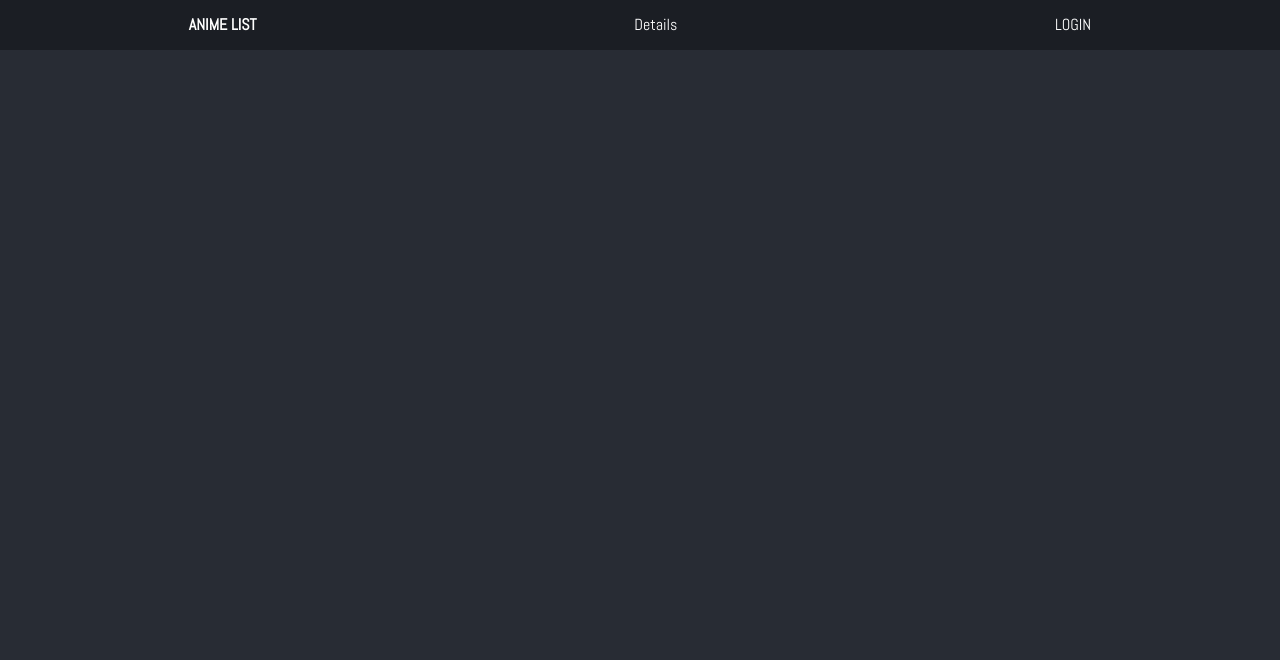
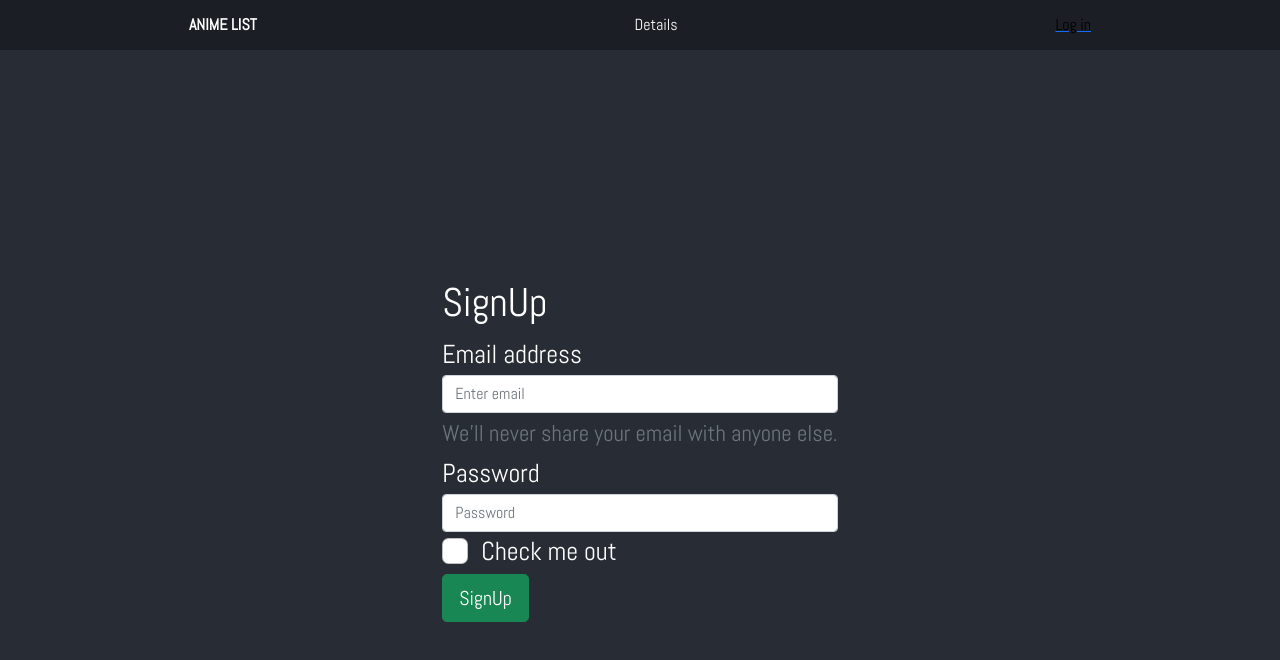
Before and after one commit to KhaledAlhamad/Project2, a React (Create React App) app in the folder frontend/: page /signup in a window 1280 px wide. Shown: the top 660 px of the page. Built offline with nearby package versions, Linux system fonts and the light colour scheme; no server answers.

Commit message:
updated Login component, added Signup component

```diff
--- a/frontend/src/App.js
+++ b/frontend/src/App.js
@@ -8,9 +8,16 @@ import Navbar from './components/Navbar';
 import Details from './components/Details';
 import Login from './components/Login';
 import Sidebar from './components/Sidebar';
+import "../node_modules/bootstrap/dist/css/bootstrap.min.css";
+import { LogContext } from "./components/LogContext";
+import Signup from './components/Signup';
+
+
 function App() {
   const [animes, setAnimes] = useState([])
   const [anime, setAnime] = useState([])
+  //ADDED K
+  const [logged, setLogged] = useState(false);
 
   useEffect(() => {
     axios.get('https://api.jikan.moe/v3/top/anime/1/airing').then((res) =>{
@@ -42,6 +49,8 @@ function App() {
 
   // const top = anime.slice(1, 6);
   return (
+    <LogContext.Provider value={{ logged, setLogged }}>
+
     <Router>
       <div className="App">
       <Navbar />
@@ -59,9 +68,13 @@ function App() {
         <Route path="/Login">
           <Login />
         </Route>
+        <Route path="/signup">
+          <Signup />
+        </Route>
         </header>
       </div>
     </Router>
+    </ LogContext.Provider>
   );
 }
 
--- /dev/null
+++ b/frontend/src/components/LogContext.js
@@ -0,0 +1,6 @@
+import { createContext } from "react";
+
+export const LogContext = createContext({
+  logged: false,
+  setLogged: () => {},
+});
--- a/frontend/src/components/Login.js
+++ b/frontend/src/components/Login.js
@@ -1,12 +1,17 @@
 // import React, { useState } from "react";
 // import { useDispatch, useSelector } from "react-redux";
-// import { Link } from "react-router-dom";
+import { Link } from "react-router-dom";
 // import Form from "react-bootstrap/Form";
 // import Form from "react-bootstrap/Form";
 // import Button from "react-bootstrap/Button";
 import axios from 'axios'
+import { LogContext } from './LogContext';
+import { useContext } from 'react';
 
 function Login() {
+  //ADDED K
+  const log = useContext(LogContext);
+
   // const [userName, setUserName] = useState("");
   // const [password, setPassword] = useState("");
   // const [email, setEmail] = useState("");
@@ -20,21 +25,27 @@ function Login() {
   //   event.preventDefault();
   // }
 
-  const addUser = (e) => {
+
+
+  const logUser = (e) => {
     e.preventDefault();
-    // console.log(e.target.form[0]);
+    //ADDED
+    // log.setLogged(true);
+    // console.log(e.target.form[0].value);
 
     axios
-      .post("http://localhost:8080/user/signup", {
+      .post("http://localhost:8080/user/login", {
         email: e.target.form[0].value,
         password: e.target.form[1].value,
       })
       .then((res) => {
+        const status = res.data == 'Success' ? log.setLogged(true) : log.setLogged(false);
         console.log(res.data);
-        // setBlog(res.data);
-        // setPost(res.data);
+
       });
   };
+
+
 
 
   return (
@@ -73,7 +84,8 @@ function Login() {
         </Button>
       </Form>
       <button onClick={()=>setType(type=='log_in'?'sign_up':'log_in')}>{type=='log_in'?'Or Create a new account':'Already have account? log in'}</button> */}
-      <form>
+
+      {/* <form>
         <div class="form-group">
           <label for="exampleInputEmail1">Email address</label>
           <input
@@ -101,13 +113,95 @@ function Login() {
           <label class="form-check-label" for="exampleCheck1">
             Check me out
           </label>
+        </div> */}
+
+
+
+        {/* ADDED K */}
+        {log.logged ? (
+
+        <h1>You are logged</h1>
+
+      )
+      : (
+        <form>
+        <div class="form-group">
+          <h1>Login</h1>
+          <label for="exampleInputEmail1">Email address</label>
+          <input
+            type="email"
+            class="form-control"
+            id="exampleInputEmail1"
+            aria-describedby="emailHelp"
+            placeholder="Enter email"
+          />
+          <small id="emailHelp" class="form-text text-muted">
+            We'll never share your email with anyone else.
+          </small>
         </div>
-        <button type="submit" class="btn btn-primary" onClick={(e) => {
+        <div class="form-group">
+          <label for="exampleInputPassword1">Password</label>
+          <input
+            type="password"
+            class="form-control"
+            id="exampleInputPassword1"
+            placeholder="Password"
+          />
+        </div>
+        <div class="form-check">
+          {/* <input type="checkbox" class="form-check-input" id="exampleCheck1" />
+          <label class="form-check-label" for="exampleCheck1">
+            Check me out
+          </label> */}
+          <Link
+            style={{ color: "white" }}
+            to="/signup"
+            style={{ textDecoration: "none", color: "white" }}
+          >
+            {" "}
+            Doesn't have account? SignUp
+          </Link>
+        </div>
+        <button
+          type="submit"
+          class="btn btn-success btn-lg"
+          onClick={(e) => {
+            logUser(e);
+          }}>Login</button>
+        </form>
+      )}
+
+        {/* {log.logged ? (
+        "User Logged in"
+      ) : (
+        <button
+          type="submit"
+          class="btn btn-success btn-lg"
+          onClick={(e) => {
+            addUser(e);
+          }}
+          onClick={() => {
+            log.setLogged(true);
+          }}
+        >Login
+          <Link
+            style={{ color: "white" }}
+            to="./home"
+            style={{ textDecoration: "none", color: "white" }}
+          >
+            {" "}
+            Login
+          </Link>
+        </button>
+      )} */}
+ {/* ADDED K END*/}
+
+        {/* <button type="submit" class="btn btn-primary" onClick={(e) => {
               addUser(e);
             }}>
           Submit
         </button>
-      </form>
+      </form> */}
     </div>
   );
 }
--- a/frontend/src/components/Navbar.js
+++ b/frontend/src/components/Navbar.js
@@ -2,9 +2,11 @@ import * as ReactBootStrap from "react-bootstrap";
 import React, { useState } from "react";
 // import { useDispatch, useSelector } from "react-redux";
 import { BrowserRouter as Router, Route, Switch, Link } from "react-router-dom";
+import { useContext } from "react";
+import { LogContext } from "./LogContext";
 
 function Navbar() {
-
+  const log = useContext(LogContext);
 
   return (
     <div id="navbar">
@@ -16,11 +18,37 @@ function Navbar() {
           Details
         </Link>
       </div>
-          <div id="Nav">
+
+      {/* ADDED K */}
+
+      <a class="Nav " href="#">
+        <Link
+          className="Link"
+          to="/login"
+          style={{ textDecoration: "none", color: "black" }}
+        >
+          {log.logged ? (
+            <button
+              type="submit"
+              class="btn btn-danger btn-sm"
+              onClick={() => {
+                log.setLogged(false);
+              }}
+            >
+              LogOut{" "}
+            </button>
+          ) : (
+            "Log in"
+          )}
+        </Link>
+      </a>
+      {/* ADDED K END  */}
+
+      {/* <div id="Nav">
             <Link className="Link" to="/Login">
               LOGIN
             </Link>
-          </div>
+          </div> */}
     </div>
   );
 }
--- /dev/null
+++ b/frontend/src/components/Signup.js
@@ -0,0 +1,70 @@
+import axios from "axios";
+import React from 'react'
+
+const Signup = () => {
+    const addUser = (e) => {
+        e.preventDefault();
+
+        //ADDED
+        // log.setLogged(true);
+
+        // console.log(e.target.form[0]);
+
+        axios
+          .post("http://localhost:8080/user/signup", {
+            email: e.target.form[0].value,
+            password: e.target.form[1].value,
+          })
+          .then((res) => {
+            console.log(res.data);
+          });
+      };
+
+    return (
+        <div>
+            <form>
+        <div class="form-group">
+          <h1>SignUp</h1>
+          <label for="exampleInputEmail1">Email address</label>
+          <input
+            type="email"
+            class="form-control"
+            id="exampleInputEmail1"
+            aria-describedby="emailHelp"
+            placeholder="Enter email"
+          />
+          <small id="emailHelp" class="form-text text-muted">
+            We'll never share your email with anyone else.
+          </small>
+        </div>
+        <div class="form-group">
+          <label for="exampleInputPassword1">Password</label>
+          <input
+            type="password"
+            class="form-control"
+            id="exampleInputPassword1"
+            placeholder="Password"
+          />
+        </div>
+        <div class="form-check">
+          <input type="checkbox" class="form-check-input" id="exampleCheck1" />
+          <label class="form-check-label" for="exampleCheck1">
+            Check me out
+          </label>
+        </div>
+
+        <button
+          type="submit"
+          class="btn btn-success btn-lg"
+          onClick={(e) => {
+            addUser(e);
+          }}
+        >
+          SignUp
+        </button>
+      </form>
+        </div>
+    )
+}
+
+export default Signup
```
Also changed, not shown: 1 other file (tests, documents, lock files or other folders). Lines whose indentation alone changed are shown as unchanged.
